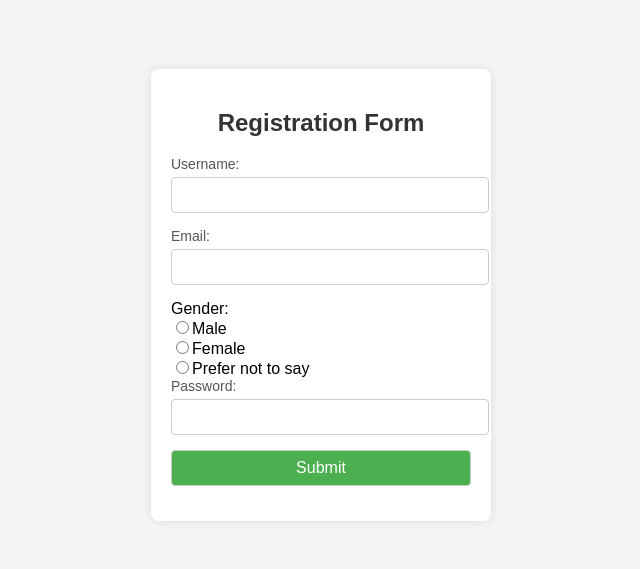
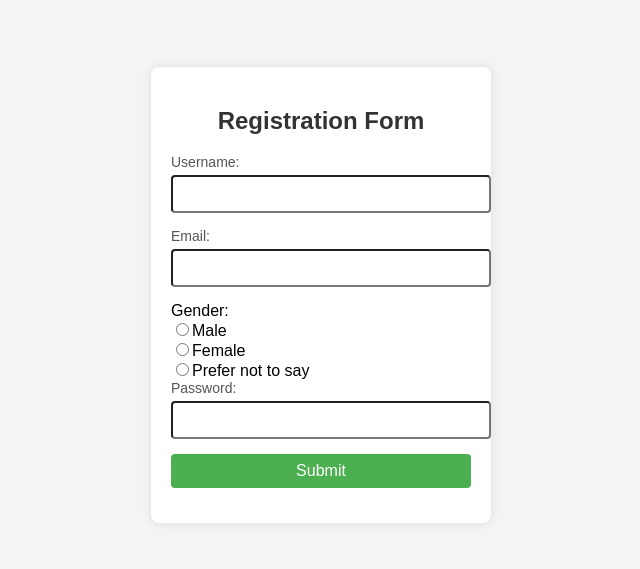
Before and after one commit to lukagobechia/template-driven-forms, an Angular app: page / in a window 1280 px wide. Shown: the part 113-682 px from the top of the page, without its empty margins (319-959 px from the left). Built offline with nearby package versions, Linux system fonts and the light colour scheme.

Commit message:
validation

```diff
--- a/src/app/app.component.css
+++ b/src/app/app.component.css
@@ -26,7 +26,7 @@
   width: 100%;
   padding: 8px;
   font-size: 16px;
-  border: 1px solid #ccc;
+  /* border: 1px solid #ccc; */
   border-radius: 4px;
 }
 
@@ -59,3 +59,14 @@
 .shadow {
   box-shadow: 12px 12px 2px 1px rgba(0, 0, 255, .2);
 }
+input.ng-invalid.ng-touched{
+  border: 1px solid rgb(238, 68, 68);
+}
+
+small{
+  color: rgb(238, 68, 68);
+}
+
+small.black{
+  color: black;
+}
--- a/src/app/app.component.html
+++ b/src/app/app.component.html
@@ -6,12 +6,17 @@
       <form class="form" (ngSubmit)="onFormSubmit()" #registrationForm="ngForm">
         <div class="form-group">
           <label for="username">Username:</label>
-          <input type="text" id="username" name="username" ngModel>
+          <input type="text" name="username" [(ngModel)]="username" #usernameVal = "ngModel" required>
+          <small *ngIf="usernameVal.invalid && usernameVal.touched">*Username is required</small>
+          <small class="black" *ngIf="username">You Entered: {{username}}</small>
         </div>
 
         <div class="form-group">
           <label for="email">Email:</label>
-          <input type="email" id="email" name="email" ngModel>
+          <input type="email" name="email" [(ngModel)]="email" #emailVal = "ngModel" required email>
+          <small *ngIf="emailVal.invalid && emailVal.touched">*Email is Invalide</small>
+          <small class="black" *ngIf="email">You Entered: {{email}}</small>
+
         </div>
         <label for="gender">Gender: </label>
         <div class="" *ngFor="let gen of Genders">
@@ -20,11 +25,13 @@
         </div>
         <div class="form-group">
           <label for="password">Password:</label>
-          <input type="password" id="password" name="password" ngModel>
+          <input type="password" name="password" [(ngModel)]="password" #passwordVal = "ngModel" required>
+          <small *ngIf="passwordVal.invalid && passwordVal.touched">*Password is Invalide</small>
+          <small class="black" *ngIf="password">You Entered: {{password}}</small>
         </div>
 
         <div class="form-group">
-          <input type="submit" class="submit">
+          <input type="submit" class="submit" [disabled] = "registrationForm.invalid">
         </div>
       </form>
 
--- a/src/app/app.component.ts
+++ b/src/app/app.component.ts
@@ -7,6 +7,10 @@ import { NgForm } from '@angular/forms';
   styleUrls: ['./app.component.css']
 })
 export class AppComponent {
+
+  username = '';
+  email = '';
+  password = '';
 
   @ViewChild('registrationForm') form: NgForm;
   onFormSubmit(){
```
